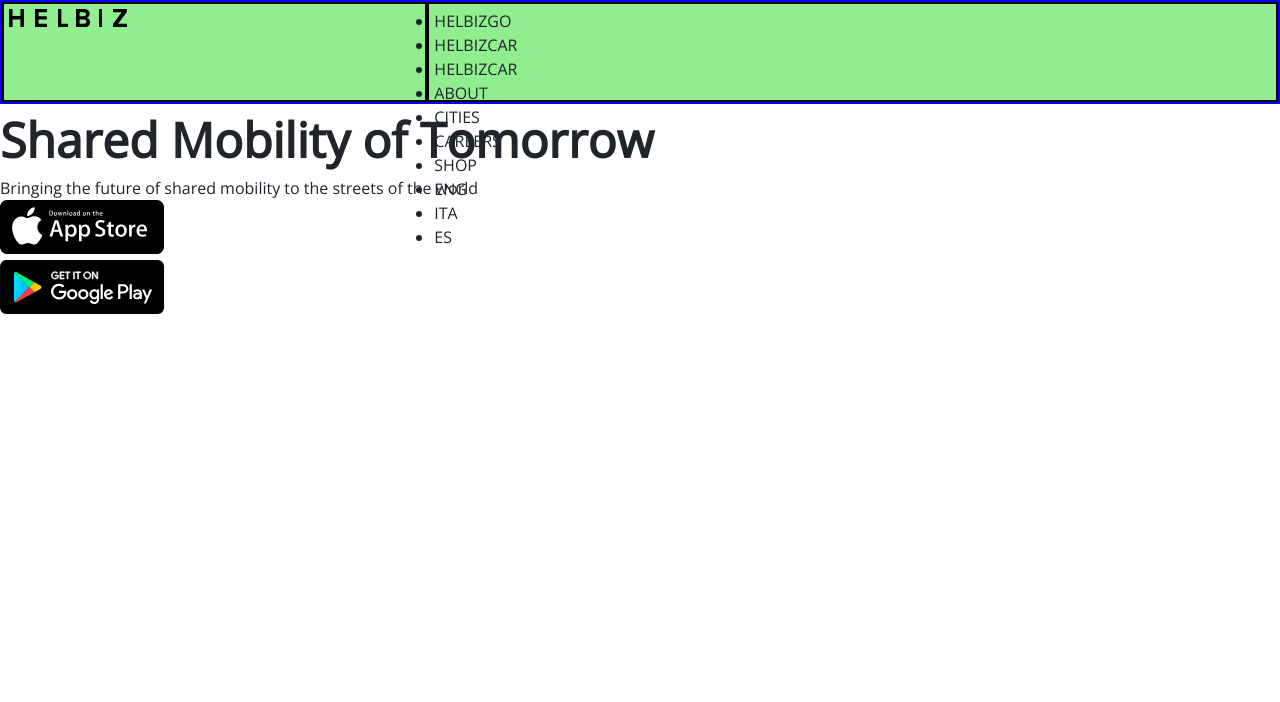
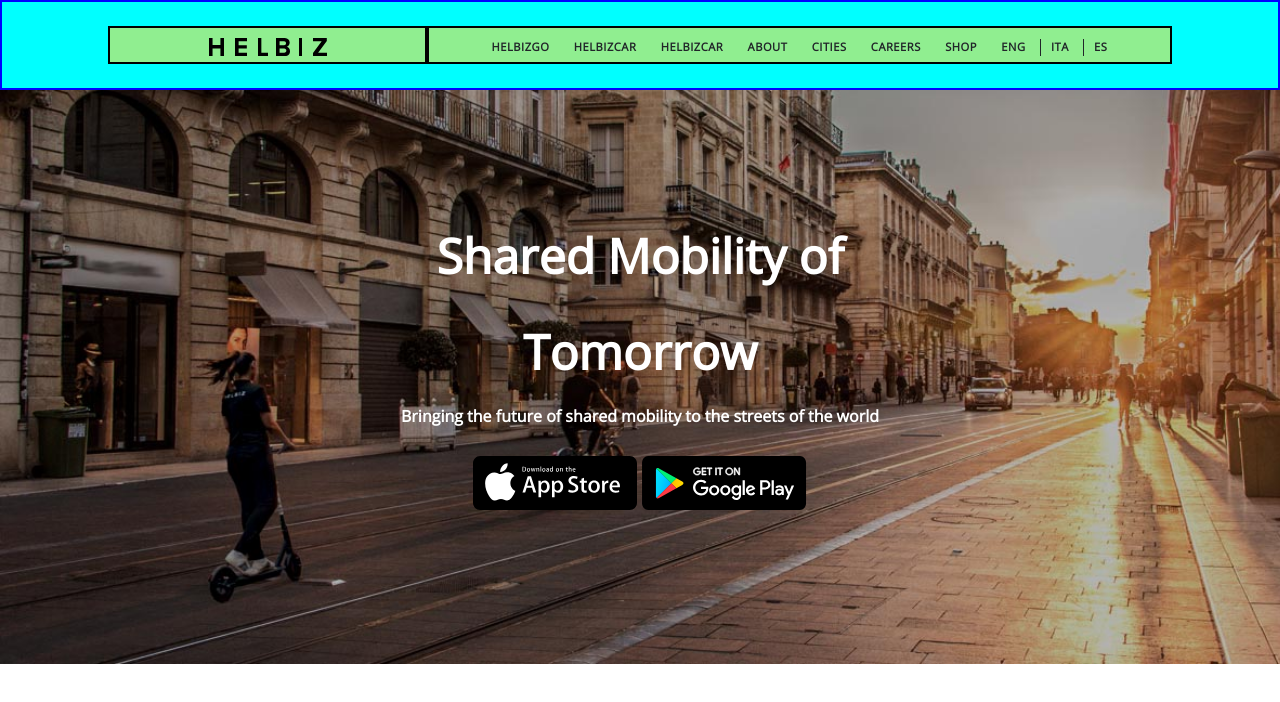
Before and after one commit to Giosue1994/html-css-helbiz, a plain HTML site: page index.html in a window 1280 px wide. Drawn offline with nearby package versions, Linux system fonts and the light colour scheme.

Commit message:
fine menu e header

```diff
--- a/css/style-lg.css
+++ b/css/style-lg.css
@@ -12,20 +12,69 @@ body {
   line-height: 1.5;
   color: #212529;
 }
+
+h1 {
+  font-size: 3em;
+}
+
+li {
+  list-style-type: none;
+}
 /* ________ FINE REGOLE GENERALI ________*/
 
 /* ________ MENU FIXED ________*/
 nav.row {
   max-width: 100%;
+  background-color: white;
+  text-align: center;
+  padding: 1.5em 0;
+  position: fixed;
+  right: 0;
+  left: 0;
+  z-index: 2345678;
 }
- nav [class*="col-"] {/*cancellare*/
-   height: 100px;
- }
+
+nav.row img {
+  vertical-align: middle;
+}
+
+nav .menu-fixed li {
+  display: inline-block;
+  font-size: 0.7em;
+  font-weight: bold;
+  letter-spacing: 0.5px;
+  padding: 0 0.9em;
+}
+
+nav .menu-fixed li:nth-child(1n+9) {
+  border-left: 1px solid #212529;
+}
  /* ________ FINE MENU FIXED ________*/
 
 /* ________ HEADER ________*/
-h1 {
-  font-size: 3em;
+header {
+  position: relative;
+  top: 4em;
+  background-image: url("../img/hero-bg.jpg");
+  background-repeat: no-repeat;
+  background-size: cover;
+  height: 600px;
+  color: white;
+  text-align: center;
+  line-height: 2;
+  font-weight: bold;
+}
+
+header .jumbo {
+  position: absolute;
+  left: 50%;
+  top: 50%;
+  transform: translate(-50%, -50%);
+}
+
+header .jumbo ul li {
+  display: inline-block;
+  margin-top: 1.5em;
 }
 /* ________ FIINE HEADER ________*/
 
--- a/index.html
+++ b/index.html
@@ -14,14 +14,14 @@
   <!-- ________ MENU FIXED ________ -->
     <!-- Logo -->
     <nav class="row">
-      <div class="col-lg-4">
+      <div class="col-lg-3 col-lg-offset-1">
         <img src="img/helbiz-new-logo-black.svg" alt="Logo HELBIZ">
       </div>
     <!-- Fine Logo -->
 
     <!-- Menu -->
-      <div class="col-lg-8">
-        <ul>
+      <div class="col-lg-7">
+        <ul class="menu-fixed">
           <li>HELBIZGO</li>
           <li>HELBIZCAR</li>
           <li>HELBIZCAR</li>
```
